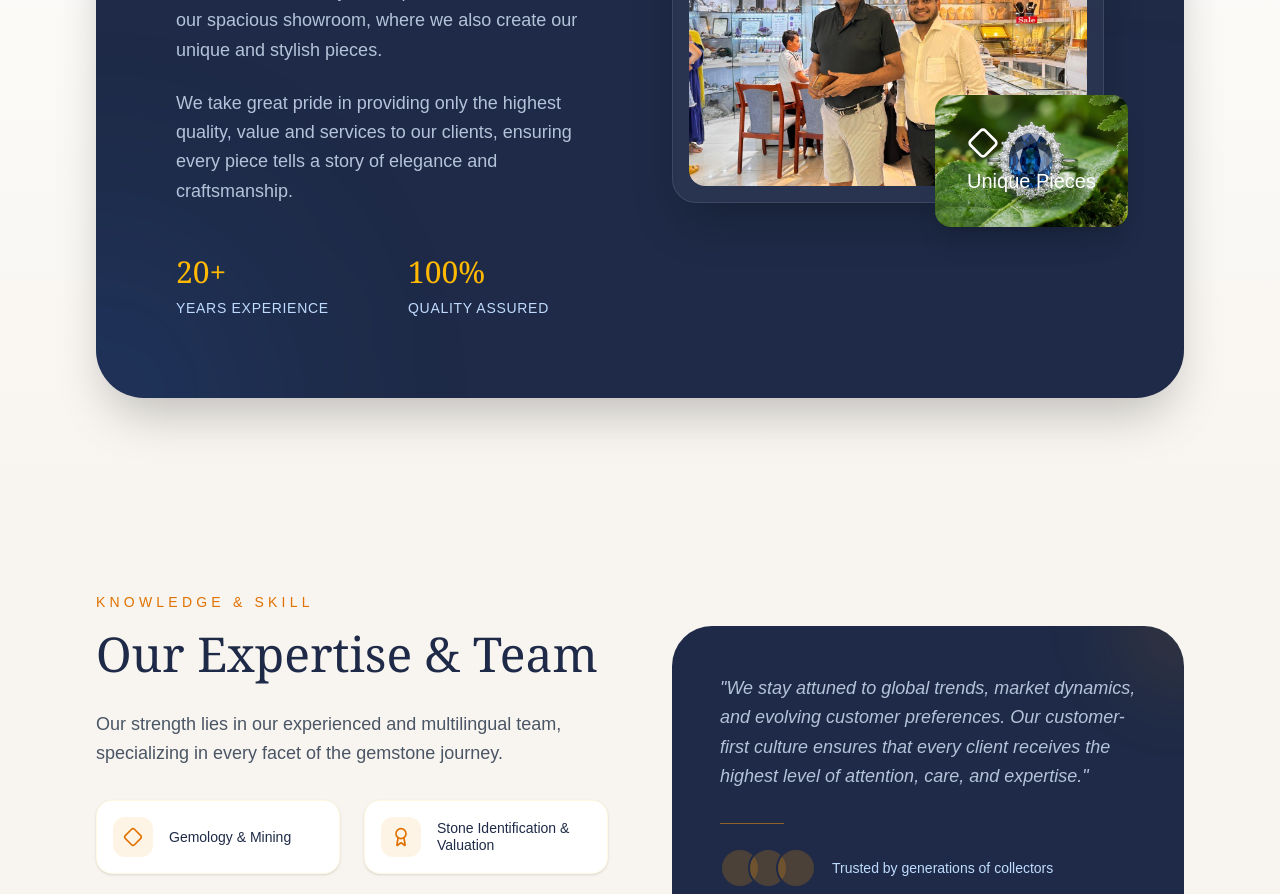
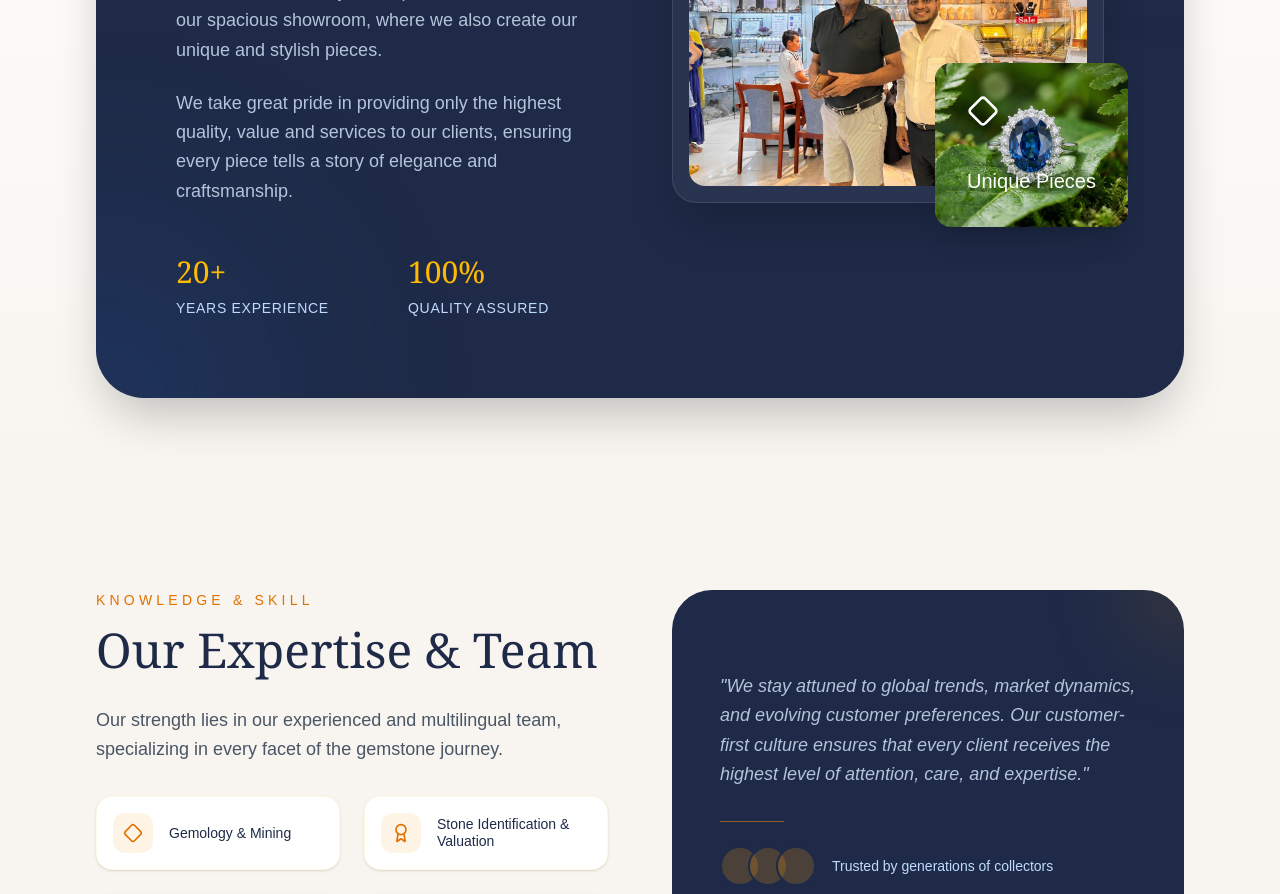
Before and after one commit to TharangaD2/GemMine-frontend, a Next.js app: page /About in a window 1280 px wide. Shown: the part 5640-6534 px from the top of the page. Built offline with nearby package versions, Linux system fonts and the light colour scheme.

Commit message:
Change the footer and set cards font as dark

```diff
--- a/src/app/About/page.tsx
+++ b/src/app/About/page.tsx
@@ -382,7 +382,7 @@ export default function About() {
                                     style={{ backgroundImage: "url('/img/r2.jpeg')" }}
                                 >
                                     <Diamond className="w-8 h-8 mb-2" />
-                                    <div className="text-xl font-medium">Unique Pieces</div>
+                                    <div className="text-xl font-medium pt-8">Unique Pieces</div>
                                 </div>
                             </motion.div>
                         </div>
@@ -393,13 +393,14 @@ export default function About() {
             {/* Our Expertise & Team Section */}
             <section className="py-24 px-6 md:px-12 lg:px-24 bg-[#f8f5f0]">
                 <div className="max-w-7xl mx-auto">
-                    <div className="grid grid-cols-1 lg:grid-cols-2 gap-16 items-center">
+                    <div className="grid grid-cols-1 lg:grid-cols-2 gap-16 items-stretch">
                         <motion.div
                             initial={{ opacity: 0, x: -50 }}
                             whileInView={{ opacity: 1, x: 0 }}
                             viewport={{ once: true }}
                             transition={{ duration: 0.8 }}
                         >
+                            <div className="flex flex-col justify-center h-full">
                                 <span className="text-amber-600 tracking-[0.3em] uppercase text-sm font-medium">Knowledge & Skill</span>
                                 <h2 className="text-4xl md:text-5xl font-serif text-[#1e2a47] mt-4 mb-8">Our Expertise & Team</h2>
                                 <p className="text-gray-600 text-lg leading-relaxed mb-8">
@@ -428,6 +429,7 @@ export default function About() {
                                         </motion.div>
                                     ))}
                                 </div>
+                            </div>
                         </motion.div>
 
                         <motion.div
@@ -435,7 +437,7 @@ export default function About() {
                             whileInView={{ opacity: 1, x: 0 }}
                             viewport={{ once: true }}
                             transition={{ duration: 0.8 }}
-                            className="bg-[#1e2a47] p-8 md:p-12 rounded-[2.5rem] text-white relative overflow-hidden"
+                            className="bg-[#1e2a47] p-8 md:p-12 rounded-[2.5rem] text-white relative overflow-hidden flex flex-col justify-center h-full"
                         >
                             <div className="absolute top-0 right-0 w-32 h-32 bg-amber-500/10 rounded-full blur-2xl -translate-y-1/2 translate-x-1/2" />
                             <div className="relative z-10">
--- a/src/components/home/featuredProducts.tsx
+++ b/src/components/home/featuredProducts.tsx
@@ -104,10 +104,10 @@ export default function FeaturedProducts() {
                                     </div>
 
                                     <div className="flex-1 flex flex-col">
-                                        <h3 className="text-lg md:text-xl font-serif text-[#1e2a47] mb-3 group-hover/card:text-amber-600 transition-colors">
+                                        <h3 className="text-lg md:text-xl font-serif text-gray-900 mb-3 group-hover/card:text-amber-600 transition-colors">
                                             {cat.title}
                                         </h3>
-                                        <p className="text-gray-500 text-xs md:text-sm leading-relaxed">
+                                        <p className="text-gray-800 text-xs md:text-sm leading-relaxed">
                                             {cat.description}
                                         </p>
                                     </div>
--- a/src/components/ui/footer.tsx
+++ b/src/components/ui/footer.tsx
@@ -22,6 +22,9 @@ export default function Footer() {
                                 className="h-20 w-auto"
                             />
                         </Link>
+                        <p className="text-gray-400 text-sm leading-relaxed mb-6">
+                            Crafting timeless elegance with every piece.
+                        </p>
                         <div className="flex space-x-3">
                             {[Instagram, Facebook, Twitter, Youtube].map((Icon, index) => (
                                 <motion.a
```
Also changed, not shown: 1 other file (tests, documents, lock files or other folders). Lines whose indentation alone changed are shown as unchanged.
